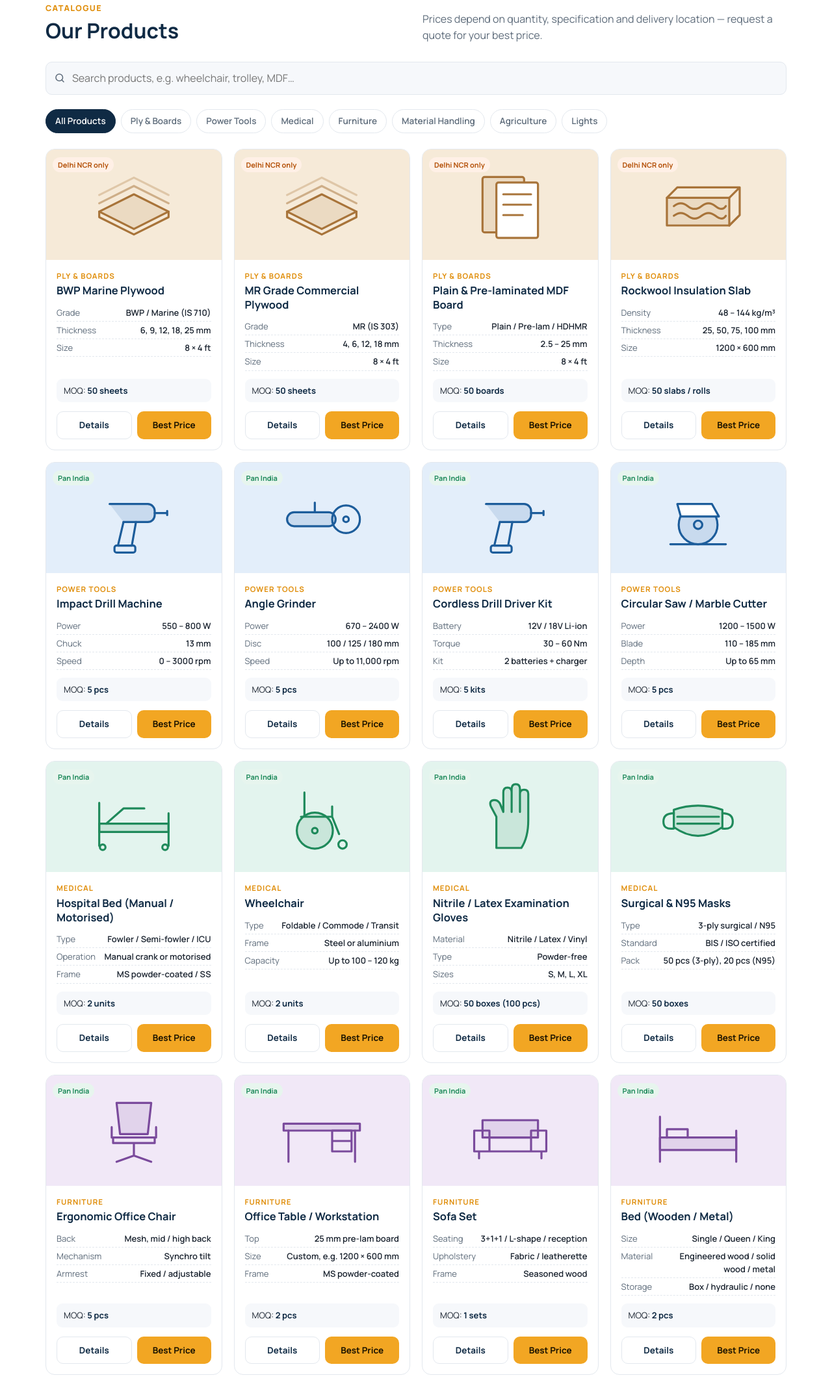
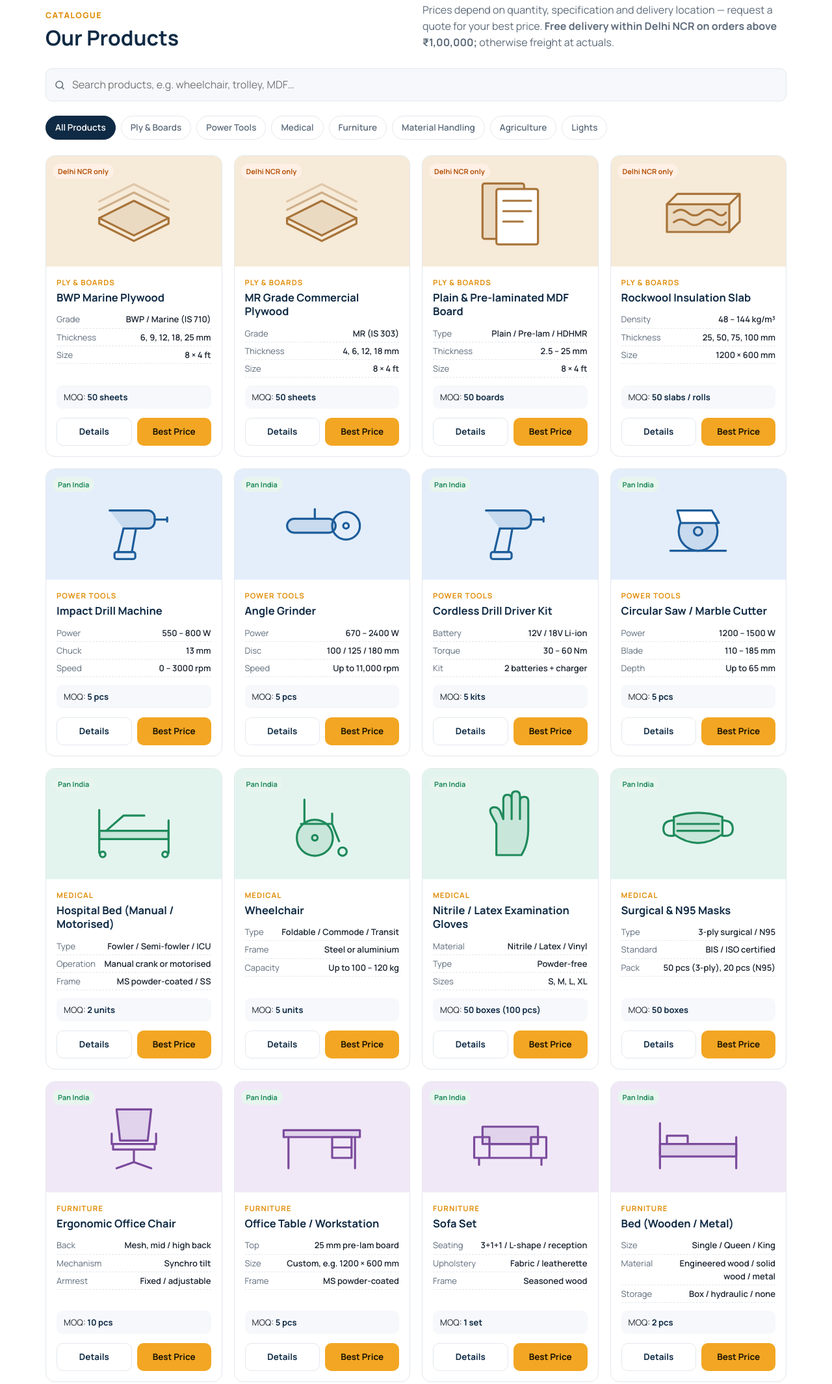
Before and after one commit to News120/avssetuglobal-website, a plain HTML site: page index.html in a window 1280 px wide. Shown: the part 1404-3534 px from the top of the page at 65% size. Drawn offline with Linux system fonts and the light colour scheme.

Commit message:
Value-based MOQs, NCR free-delivery policy (>Rs 1 lakh), brands we source
Co-Authored-By: Claude Opus 5.5 <noreply@anthropic.com>
Claude-Session: https://claude.ai/code/session_01NVJtoCDHz63nx3LasfBNSY

```diff
--- a/index.html
+++ b/index.html
@@ -109,6 +109,9 @@ section{padding:70px 0}
 .why h4{color:var(--navy);margin:10px 0 6px}
 .why p{font-size:14px;color:var(--muted)}
 .why .n{font-size:28px;font-weight:800;color:var(--amber)}
+/* brands */
+.brandrow{display:flex;flex-wrap:wrap;gap:10px;margin-top:10px}
+.brandrow span{border:1.5px solid var(--line);border-radius:10px;padding:10px 18px;font-weight:800;color:var(--navy);font-size:15px;letter-spacing:.3px}
 /* export */
 .svc{display:grid;grid-template-columns:repeat(3,1fr);gap:16px;margin-bottom:22px}
 .svc div{background:#fff;border:1px solid var(--line);border-radius:var(--radius);padding:22px}
@@ -260,7 +263,7 @@ footer a:hover{color:var(--amber)}
   <div class="wrap">
     <div class="head">
       <div><div class="kicker">Catalogue</div><h2>Our Products</h2></div>
-      <p>Prices depend on quantity, specification and delivery location — request a quote for your best price.</p>
+      <p>Prices depend on quantity, specification and delivery location — request a quote for your best price. <b>Free delivery within Delhi NCR on orders above ₹1,00,000;</b> otherwise freight at actuals.</p>
     </div>
     <div class="tools">
       <div class="search">
@@ -311,6 +314,16 @@ footer a:hover{color:var(--amber)}
       </div>
       <a class="btn btn-navy" href="#quote" onclick="setMode('export')">Send Export Enquiry</a>
     </div>
+  </div>
+</section>
+
+<section id="brands" style="padding:40px 0;background:#fff;border-top:1px solid var(--line);border-bottom:1px solid var(--line)">
+  <div class="wrap">
+    <div class="kicker">Brands we source</div>
+    <div class="brandrow">
+      <span>Bosch</span><span>Makita</span><span>Hilti</span><span>KPT</span><span>CenturyPly</span><span>Gyproc</span>
+    </div>
+    <p class="hint" style="margin-top:10px">Brand names are trademarks of their respective owners. Availability subject to stock.</p>
   </div>
 </section>
 
@@ -404,6 +417,7 @@ footer a:hover{color:var(--amber)}
         <div class="box">
           <h4>Service areas</h4>
           <p><b style="color:#fff">Delhi NCR only:</b> Ply, MDF, Rockwool</p>
+          <p style="margin-top:6px"><b style="color:#fff">Delivery:</b> Free within Delhi NCR on orders above ₹1,00,000. Freight at actuals for other orders and pan-India.</p>
           <p style="margin-top:6px"><b style="color:#fff">Worldwide export:</b> Sourcing, inspection and shipping from India to your country</p>
           <p style="margin-top:6px"><b style="color:#fff">Pan India:</b> Power tools, medical furniture &amp; consumables, office &amp; home furniture, material handling, agriculture equipment, decorative lights</p>
         </div>
@@ -496,39 +510,39 @@ const P = [
   // Medical
   {id:"bed", cat:"med", art:"hbed", name:"Hospital Bed (Manual / Motorised)", moq:2, unit:"units",
    specs:{"Type":"Fowler / Semi-fowler / ICU","Operation":"Manual crank or motorised","Frame":"MS powder-coated / SS","Accessories":"Side rails, IV pole, castors"}, desc:"Hospital and home-care beds with mattress options."},
-  {id:"wheel", cat:"med", art:"wheel", name:"Wheelchair", moq:2, unit:"units",
+  {id:"wheel", cat:"med", art:"wheel", name:"Wheelchair", moq:5, unit:"units",
    specs:{"Type":"Foldable / Commode / Transit","Frame":"Steel or aluminium","Capacity":"Up to 100 – 120 kg","Wheel":"22 – 24 inch rear"}, desc:"Durable folding wheelchairs for hospitals, clinics and home use."},
   {id:"gloves", cat:"med", art:"glove", name:"Nitrile / Latex Examination Gloves", moq:50, unit:"boxes (100 pcs)",
    specs:{"Material":"Nitrile / Latex / Vinyl","Type":"Powder-free","Sizes":"S, M, L, XL","Pack":"100 pcs per box"}, desc:"Disposable examination gloves for medical, lab and food-handling use."},
   {id:"mask", cat:"med", art:"mask", name:"Surgical & N95 Masks", moq:50, unit:"boxes",
    specs:{"Type":"3-ply surgical / N95","Standard":"BIS / ISO certified","Pack":"50 pcs (3-ply), 20 pcs (N95)","Fit":"Ear-loop / head-band"}, desc:"Certified face masks for hospitals, clinics and workplaces."},
   // Furniture
-  {id:"chair", cat:"furn", art:"chair", name:"Ergonomic Office Chair", moq:5, unit:"pcs",
+  {id:"chair", cat:"furn", art:"chair", name:"Ergonomic Office Chair", moq:10, unit:"pcs",
    specs:{"Back":"Mesh, mid / high back","Mechanism":"Synchro tilt","Armrest":"Fixed / adjustable","Base":"Nylon / chrome"}, desc:"Comfortable task and executive chairs for offices and workstations."},
-  {id:"table", cat:"furn", art:"table", name:"Office Table / Workstation", moq:2, unit:"pcs",
+  {id:"table", cat:"furn", art:"table", name:"Office Table / Workstation", moq:5, unit:"pcs",
    specs:{"Top":"25 mm pre-lam board","Size":"Custom, e.g. 1200 × 600 mm","Frame":"MS powder-coated","Options":"Pedestal, wire manager"}, desc:"Desks, workstations and conference tables to your layout."},
-  {id:"sofa", cat:"furn", art:"sofa", name:"Sofa Set", moq:1, unit:"sets",
+  {id:"sofa", cat:"furn", art:"sofa", name:"Sofa Set", moq:1, unit:"set",
    specs:{"Seating":"3+1+1 / L-shape / reception","Upholstery":"Fabric / leatherette","Frame":"Seasoned wood","Use":"Home, office lobby"}, desc:"Home and office lounge sofas in multiple styles and fabrics."},
   {id:"hbed2", cat:"furn", art:"bed", name:"Bed (Wooden / Metal)", moq:2, unit:"pcs",
    specs:{"Size":"Single / Queen / King","Material":"Engineered wood / solid wood / metal","Storage":"Box / hydraulic / none","Use":"Home, hostel, guest house"}, desc:"Durable beds for homes, hostels and staff accommodation."},
   // Material handling
   {id:"trolley", cat:"mh", art:"trolley", name:"Platform Trolley", moq:5, unit:"pcs",
    specs:{"Capacity":"150 – 1000 kg","Platform":"MS / plastic deck","Wheels":"PU / rubber castors","Handle":"Fixed / foldable"}, desc:"Platform trolleys for warehouses, factories and retail stores."},
-  {id:"crate", cat:"mh", art:"crate", name:"Plastic Crates", moq:50, unit:"pcs",
+  {id:"crate", cat:"mh", art:"crate", name:"Plastic Crates", moq:100, unit:"pcs",
    specs:{"Material":"Virgin HDPE / PP","Type":"Solid / perforated","Capacity":"20 – 60 L","Stackable":"Yes"}, desc:"Stackable crates for storage, logistics, agriculture and food handling."},
-  {id:"pallet", cat:"mh", art:"pallet", name:"Hand Pallet Truck", moq:2, unit:"units",
+  {id:"pallet", cat:"mh", art:"pallet", name:"Hand Pallet Truck", moq:1, unit:"unit",
    specs:{"Capacity":"2.5 – 3 tonne","Fork":"Standard 1150 × 540 mm","Wheels":"Nylon / PU","Lift":"Hydraulic"}, desc:"Manual pallet trucks for moving loaded pallets."},
   // Agriculture
-  {id:"sprayer", cat:"agri", art:"sprayer", name:"Battery / Knapsack Sprayer", moq:5, unit:"units",
+  {id:"sprayer", cat:"agri", art:"sprayer", name:"Battery / Knapsack Sprayer", moq:10, unit:"units",
    specs:{"Type":"Battery / manual / petrol","Tank":"16 – 20 L","Battery":"12V 8–12 Ah","Pressure":"Adjustable nozzle"}, desc:"Sprayers for pesticide, fertiliser and sanitisation use."},
-  {id:"chaff", cat:"agri", art:"chaff", name:"Chaff Cutter", moq:2, unit:"units",
+  {id:"chaff", cat:"agri", art:"chaff", name:"Chaff Cutter", moq:1, unit:"unit",
    specs:{"Type":"Manual / electric motor","Motor":"1 – 3 HP","Blades":"2 – 3 blades","Output":"Varies by model"}, desc:"Fodder chaff cutters for dairy farms and livestock owners."},
   // Lights
   {id:"chand", cat:"light", art:"chand", name:"Decorative Chandelier & Hanging Lights", moq:5, unit:"pcs",
    specs:{"Style":"Crystal / modern / vintage","Lamp":"LED compatible","Finish":"Gold, chrome, black","Use":"Homes, hotels, banquets"}, desc:"Statement lighting for living rooms, lobbies and hospitality spaces."},
-  {id:"wall", cat:"light", art:"wall", name:"Wall & Facade Lights", moq:10, unit:"pcs",
+  {id:"wall", cat:"light", art:"wall", name:"Wall & Facade Lights", moq:20, unit:"pcs",
    specs:{"Type":"Up-down / wall-washer","Wattage":"6 – 24 W LED","Rating":"IP65 for outdoor","Colour":"Warm / cool / RGB"}, desc:"Indoor and outdoor decorative wall lighting."},
-  {id:"string", cat:"light", art:"string", name:"LED String & Festive Lights", moq:20, unit:"pcs",
+  {id:"string", cat:"light", art:"string", name:"LED String & Festive Lights", moq:50, unit:"pcs",
    specs:{"Length":"5 – 20 m","Type":"Fairy / curtain / rope","Power":"Plug-in / USB / solar","Colour":"Warm, multi, RGB"}, desc:"Festive and event lighting for homes, offices and venues."}
 ];
 
```
